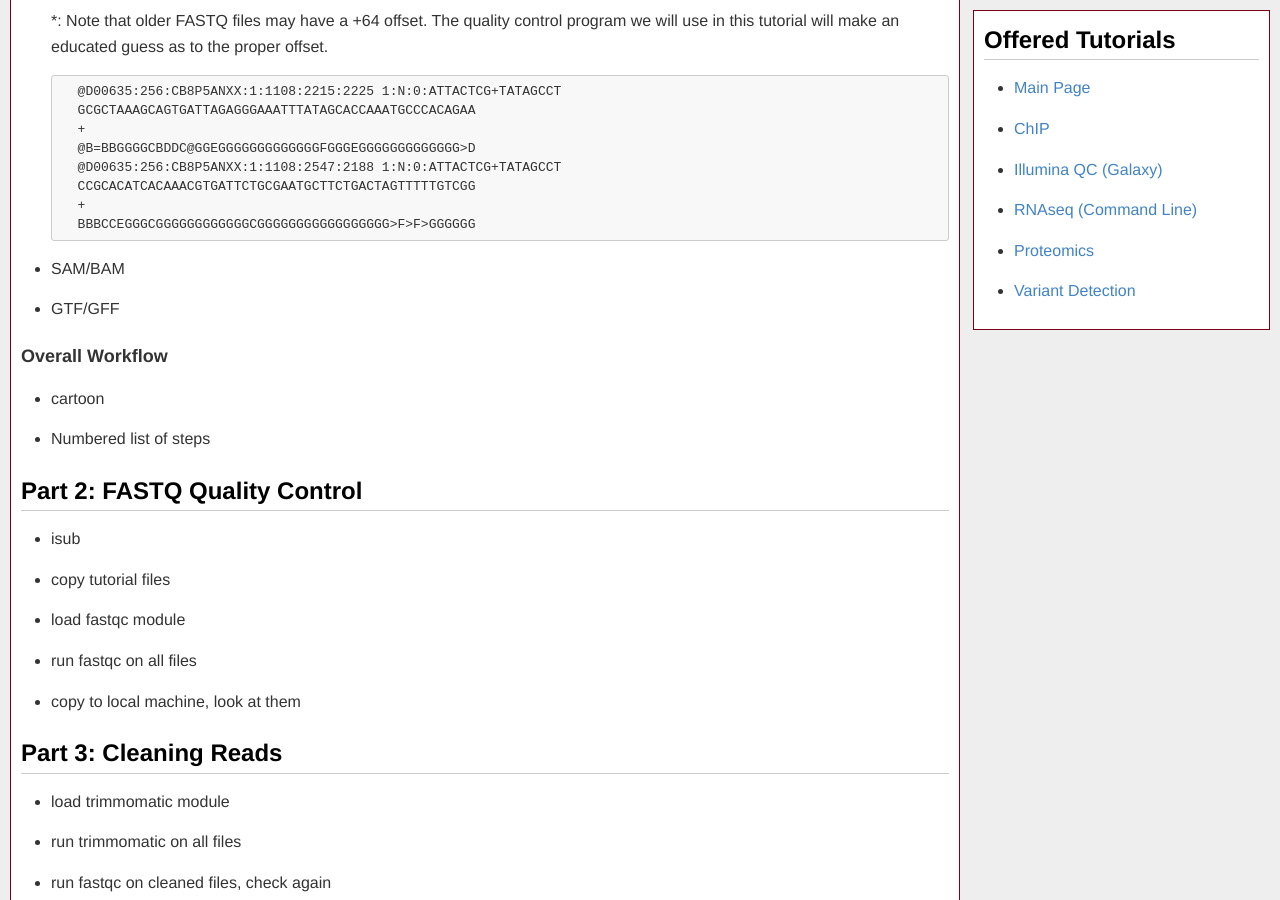
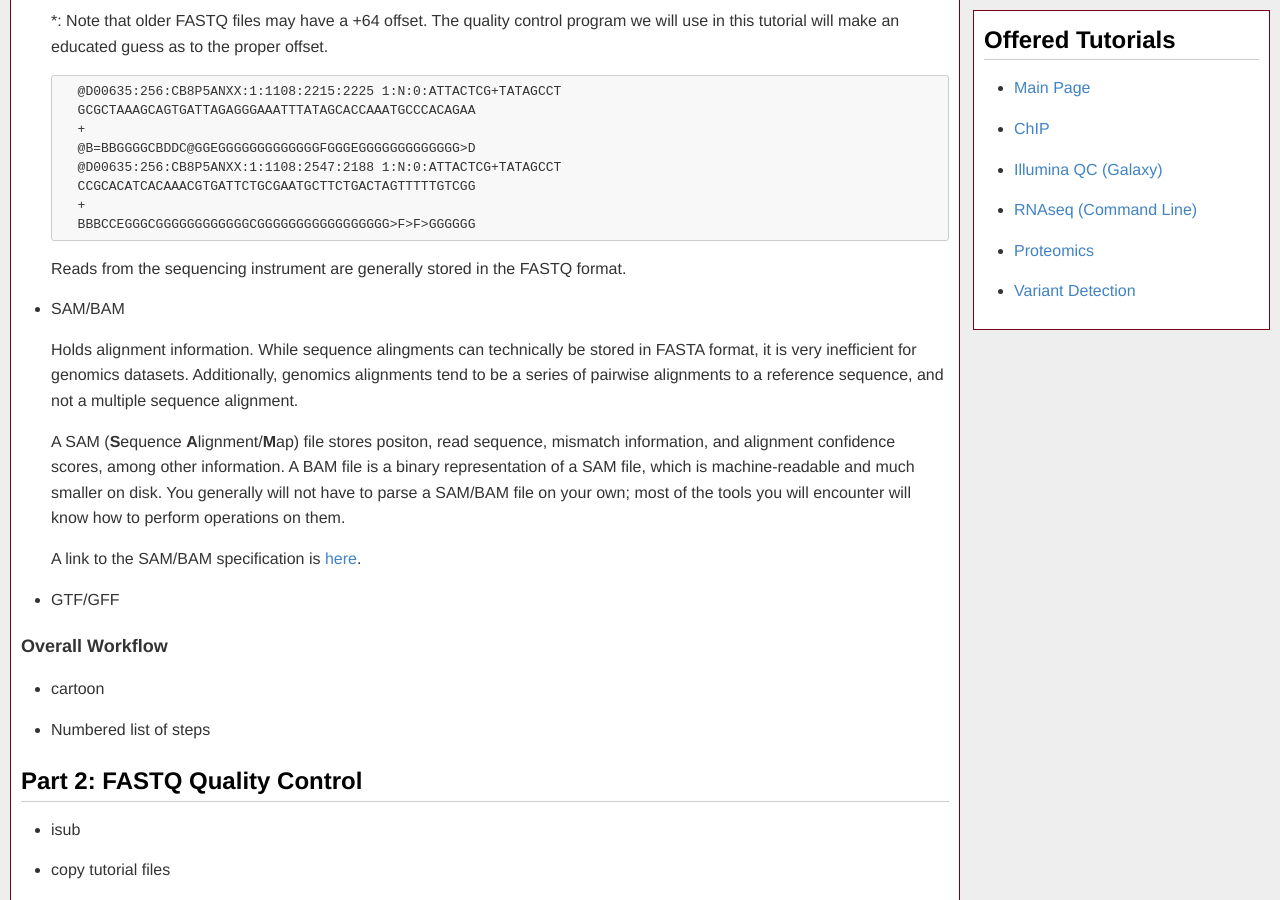
Before and after one commit to msi-ris/Tutorials, a Jekyll site: the page built from rnaseq_cmd.md, in a window 1280 px wide and 900 px high, scrolled down 4740 px. Built offline with Jekyll 4.4.1, drawn with Linux system fonts in a browser that asks for light colours.

Commit message:
Update rnaseq

````diff
--- a/rnaseq_cmd.md
+++ b/rnaseq_cmd.md
@@ -159,7 +159,23 @@ that we will use in this tutorial.
     BBBCCEGGGCGGGGGGGGGGGGCGGGGGGGGGGGGGGGGG>F>F>GGGGGG
     ```
 
+    Reads from the sequencing instrument are generally stored in the FASTQ
+    format.
 - SAM/BAM
+
+    Holds alignment information. While sequence alingments can technically be
+    stored in FASTA format, it is very inefficient for genomics datasets.
+    Additionally, genomics alignments tend to be a series of pairwise alignments
+    to a reference sequence, and not a multiple sequence alignment.
+
+    A SAM (**S**equence **A**lignment/**M**ap) file stores positon, read
+    sequence, mismatch information, and alignment confidence scores, among other
+    information. A BAM file is a binary representation of a SAM file, which is
+    machine-readable and much smaller on disk. You generally will not have to
+    parse a SAM/BAM file on your own; most of the tools you will encounter will
+    know how to perform operations on them.
+
+    A link to the SAM/BAM specification is [here](https://samtools.github.io/hts-specs/SAMv1.pdf).
 - GTF/GFF
 
 ### Overall Workflow
````
